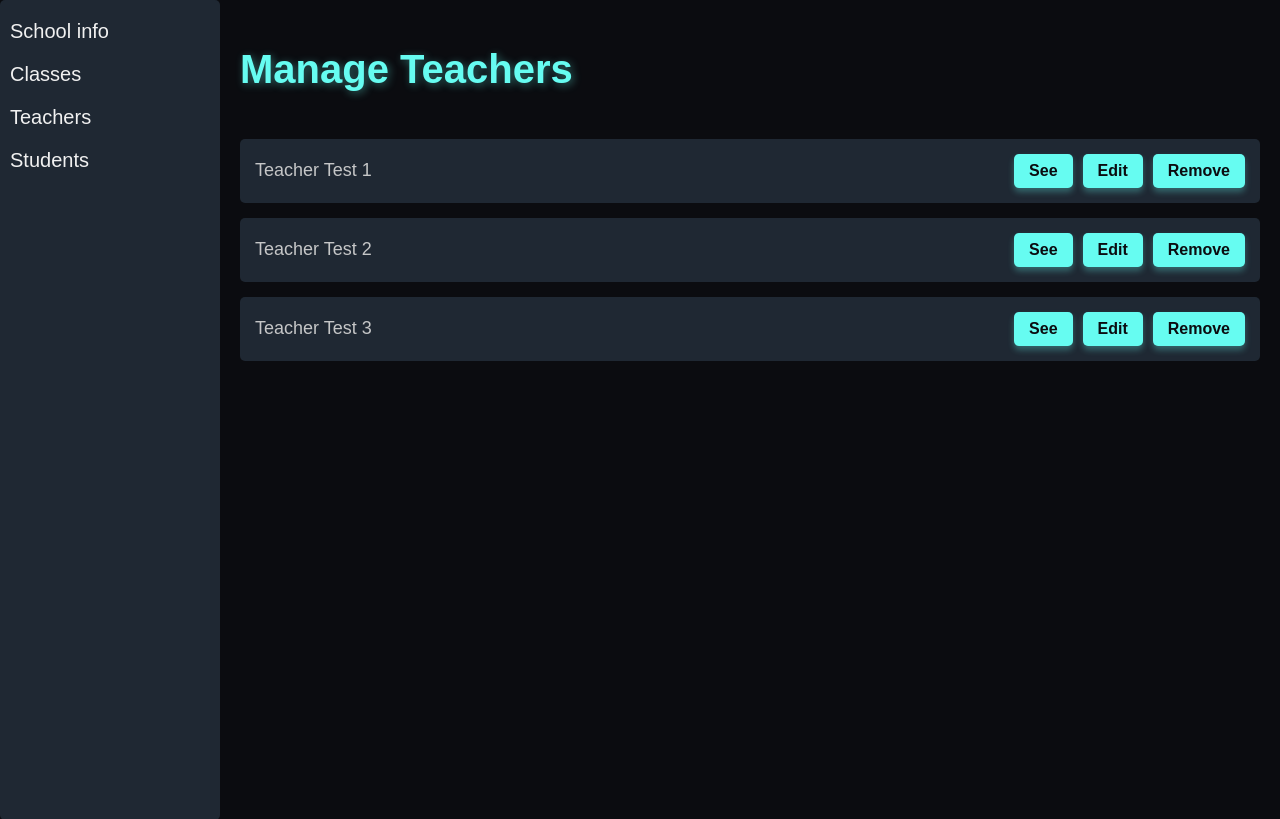
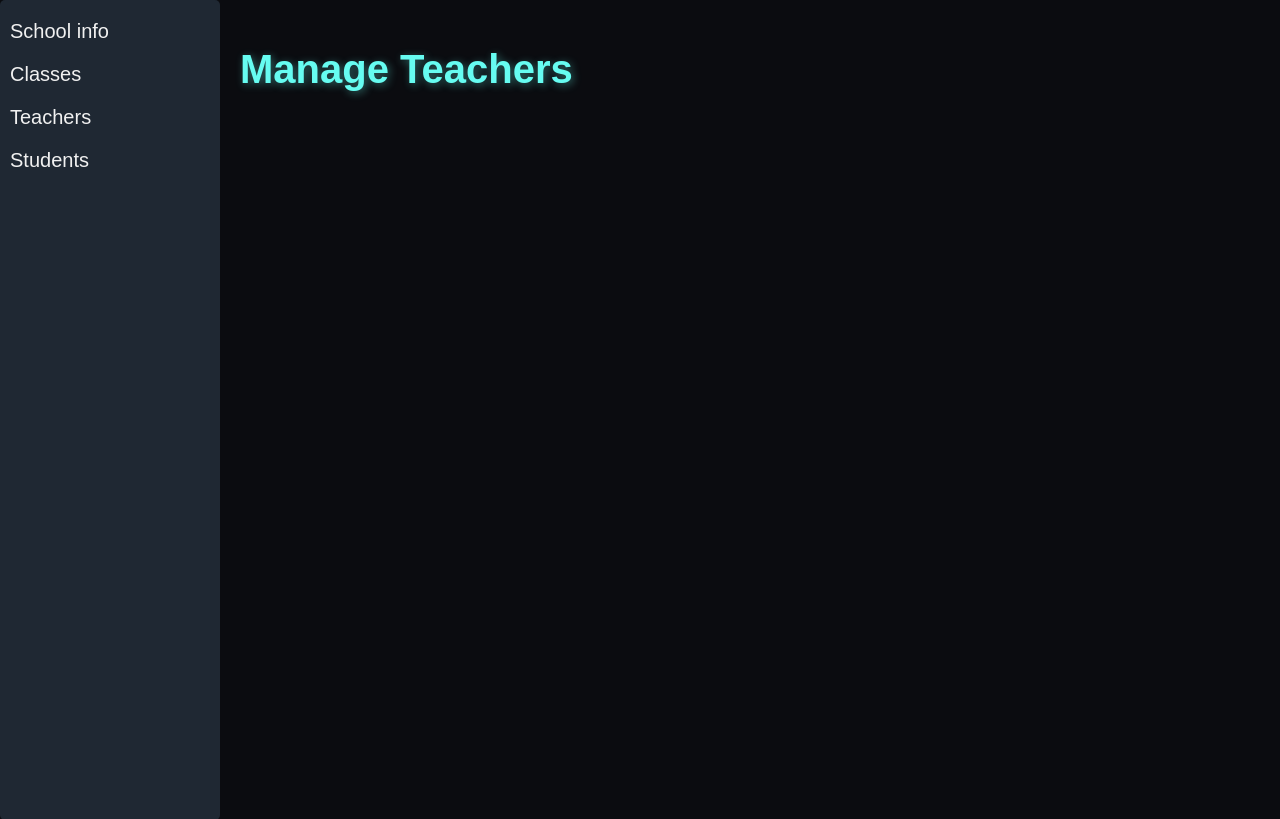
Before and after one commit to SEPAD-Project/WebApplication, a Flask app: page /panel/teachers in a window 1280 px wide. Shown: the top 819 px of the page. Run offline with Flask 3, Linux system fonts and the light colour scheme; a user stored in the database is signed in; tables that the repository leaves empty hold one stand-in row (values such as "Sample post").

Commit message:
create teacher part

```diff
--- a/app/routes/teacher_routes.py
+++ b/app/routes/teacher_routes.py
@@ -1,6 +1,8 @@
 from flask import render_template, Blueprint
-from flask_login import login_required
+from flask_login import login_required, current_user
 from app import db
+from app.models._class import Class
+from app.models.teacher import Teacher
 
 
 bp = Blueprint('teacher_routes', __name__)
@@ -9,4 +11,14 @@ bp = Blueprint('teacher_routes', __name__)
 @bp.route('/panel/teachers')
 @login_required
 def go_to_panel_teachers():
-    return render_template('teacher/teachers.html')
+    school_classes = Class.query.filter(Class.school_code == current_user.school_code).all()
+    school_teachers = set({})
+
+    for school_class in school_classes:
+        class_teachers = school_class.teachers
+        for teacher_national_code in class_teachers:
+            teacher = Teacher.query.filter(Teacher.teacher_national_code == teacher_national_code).first()
+            school_teachers.add(teacher)
+
+    school_teachers = sorted(school_teachers)
+    return render_template('teacher/teachers.html', teachers=school_teachers)
--- a/app/templates/teacher/teachers.html
+++ b/app/templates/teacher/teachers.html
@@ -18,30 +18,16 @@
             <h1>Manage Teachers</h1>
         </div>
         <div id="teacher_list">
+            {% for teacher in teachers %}
             <div class="teacher_item">
-                <p>Teacher Test 1</p>
+                <p>{{teacher.teacher_name}} {{teacher.teacher_family}}</p>
                 <div class="action_buttons">
                     <button class="action_button">See</button>
                     <button class="action_button">Edit</button>
                     <button class="action_button">Remove</button>
                 </div>
             </div>
-            <div class="teacher_item">
-                <p>Teacher Test 2</p>
-                <div class="action_buttons">
-                    <button class="action_button">See</button>
-                    <button class="action_button">Edit</button>
-                    <button class="action_button">Remove</button>
-                </div>
-            </div>
-            <div class="teacher_item">
-                <p>Teacher Test 3</p>
-                <div class="action_buttons">
-                    <button class="action_button">See</button>
-                    <button class="action_button">Edit</button>
-                    <button class="action_button">Remove</button>
-                </div>
-            </div>
+            {% endfor %}
         </div>
     </div>
 </body>
```
Also changed, not shown: app/models/teacher.py (added, +18 -0 lines).
